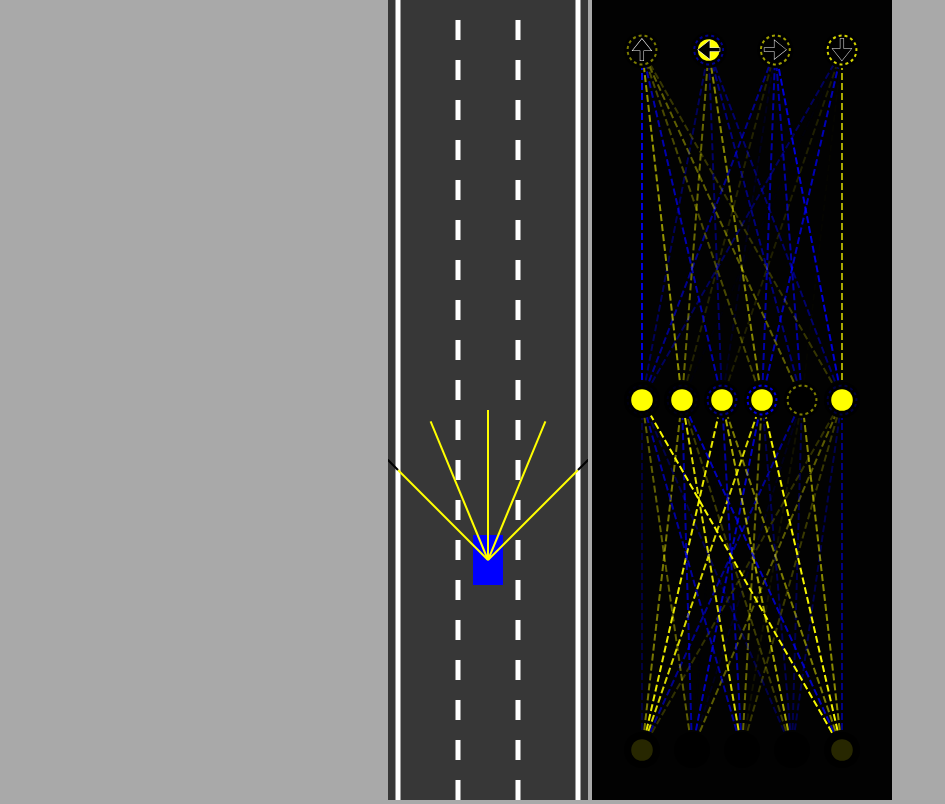
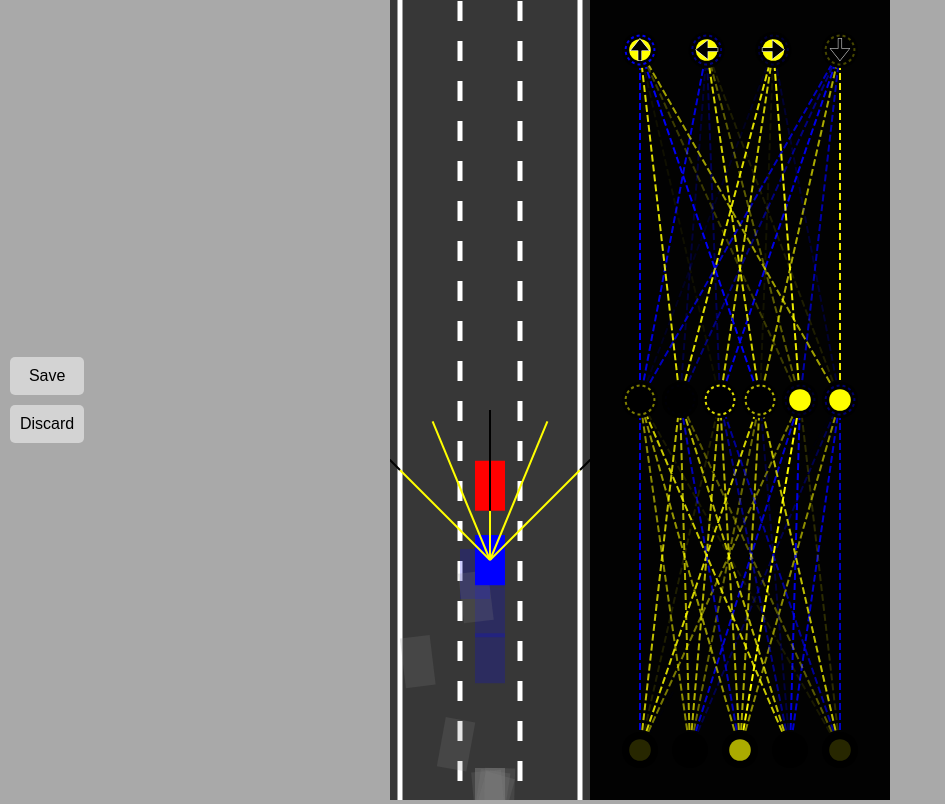
Before and after one commit to Chethan-Kumar-K/self-driving-car, a plain HTML site: page index.html in a window 1280 px wide. Shown: the whole page, without its empty margins (0-945 px from the left). Drawn offline with Linux system fonts and the light colour scheme.

Commit message:
eighth commit

```diff
--- a/car.js
+++ b/car.js
@@ -121,7 +121,7 @@ class Car{
         this.y-=Math.cos(this.angle)*this.speed;
     }
 
-    draw(ctx,color){
+    draw(ctx,color, drawSensor=false){
         if(this.damaged){
             ctx.fillStyle="gray";
         }else{
@@ -134,7 +134,7 @@ class Car{
         }
         ctx.fill();
 
-        if(this.sensor){
+        if(this.sensor && drawSensor){
             this.sensor.draw(ctx);
         }
     }
--- a/index.html
+++ b/index.html
@@ -8,6 +8,10 @@
 </head>
 <body>
     <canvas id="carCanvas"></canvas>
+    <div id="verticalButtons">
+        <button onclick="save()">Save</button>
+        <button onclick="discard()">Discard</button>
+    </div>
     <canvas id="networkCanvas"></canvas>
     <script src="visualizer.js"></script>
     <script src="network.js"></script>
--- a/main.js
+++ b/main.js
@@ -8,34 +8,70 @@ const carCtx = carCanvas.getContext("2d");
 const networkCtx = networkCanvas.getContext("2d");
 
 const road= new Road(carCanvas.width/2,carCanvas.width*0.9);
-const car = new Car(road.getLaneCenter(1),100,30,50,"AI");
+
+const N=100;
+const cars=generateCars(N);
+let bestCar=cars[0];
+if(localStorage.getItem("bestBrain")){
+    bestCar.brain=JSON.parse(
+        localStorage.getItem("bestBrain"));
+}
+
 const traffic=[
     new Car(road.getLaneCenter(1),-100,30,50,"DUMMY",2)
 ];
 
 animate();
 
-function animate(time = 0){
+function save(){
+    localStorage.setItem("bestBrain",
+        JSON.stringify(bestCar.brain));
+}
+
+function discard(){
+    localStorage.removeItem("bestBrain");
+}
+
+function generateCars(N){
+    const cars = [];
+    for(let i = 0; i < N; i++){
+        cars.push(new Car(road.getLaneCenter(1),100,30,50,"AI"));
+    }
+    return cars;
+}
+
+function animate(time){
+    for(let i=0;i<traffic.length;i++){
+        traffic[i].update(road.borders,[]);
+    }
+    for(let i=0;i<cars.length;i++){
+        cars[i].update(road.borders,traffic);
+    }
+    bestCar=cars.find(
+        c=>c.y==Math.min(
+            ...cars.map(c=>c.y)
+        ));
+
     carCanvas.height=window.innerHeight;
     networkCanvas.height=window.innerHeight;
 
-    for(let i=0;i<traffic.length;i++){
-        traffic[i].update(road.borders,[]);
-    }
-    car.update(road.borders,traffic);
-
     carCtx.save();
-    carCtx.translate(0, -car.y+carCanvas.height*0.7);
+    carCtx.translate(0, -bestCar.y+carCanvas.height*0.7);
 
     road.draw(carCtx);
     for(let i=0;i<traffic.length;i++){
         traffic[i].draw(carCtx,"red");
     }
-    car.draw(carCtx,"blue");
+    carCtx.globalAlpha=0.2;
+    for(let i=0;i<cars.length;i++){
+        cars[i].draw(carCtx,"blue");
+    }
+    carCtx.globalAlpha=1;
+    bestCar.draw(carCtx,"blue",true);
 
     carCtx.restore();
 
     networkCtx.lineDashOffset=-time/50;
-    Visualizer.drawNetwork(networkCtx,car.brain);
+    Visualizer.drawNetwork(networkCtx,bestCar.brain);
     requestAnimationFrame(animate);
 }
--- a/style.css
+++ b/style.css
@@ -2,7 +2,33 @@ body{
     margin: 0;
     background: darkgray;
     overflow: hidden;
-    text-align: center;
+    display: flex;
+    justify-content: center;
+    align-items: center;
+}
+
+#verticalButtons{
+    display: flex;
+    flex-direction: column;
+    position: absolute;
+    left: 10px;
+    top: 50%;
+    transform: translateY(-50%);
+    gap: 10px;
+}
+
+button{
+    background-color: burlywood;
+    padding: 10px;
+    font-size: 16px;
+    border:none;
+    border-radius:5px;
+    background: lightgray;
+    cursor: pointer;
+}
+
+button:hover{
+    background:blue;
 }
 
 #networkCanvas{
```
